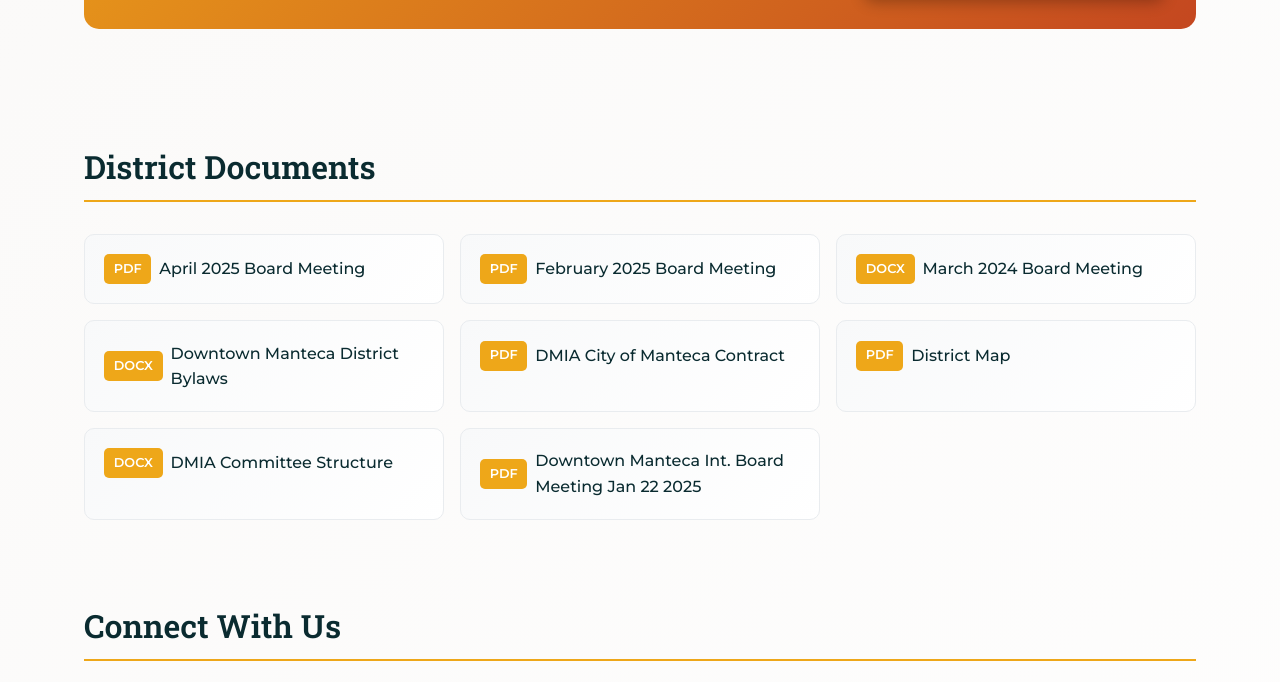
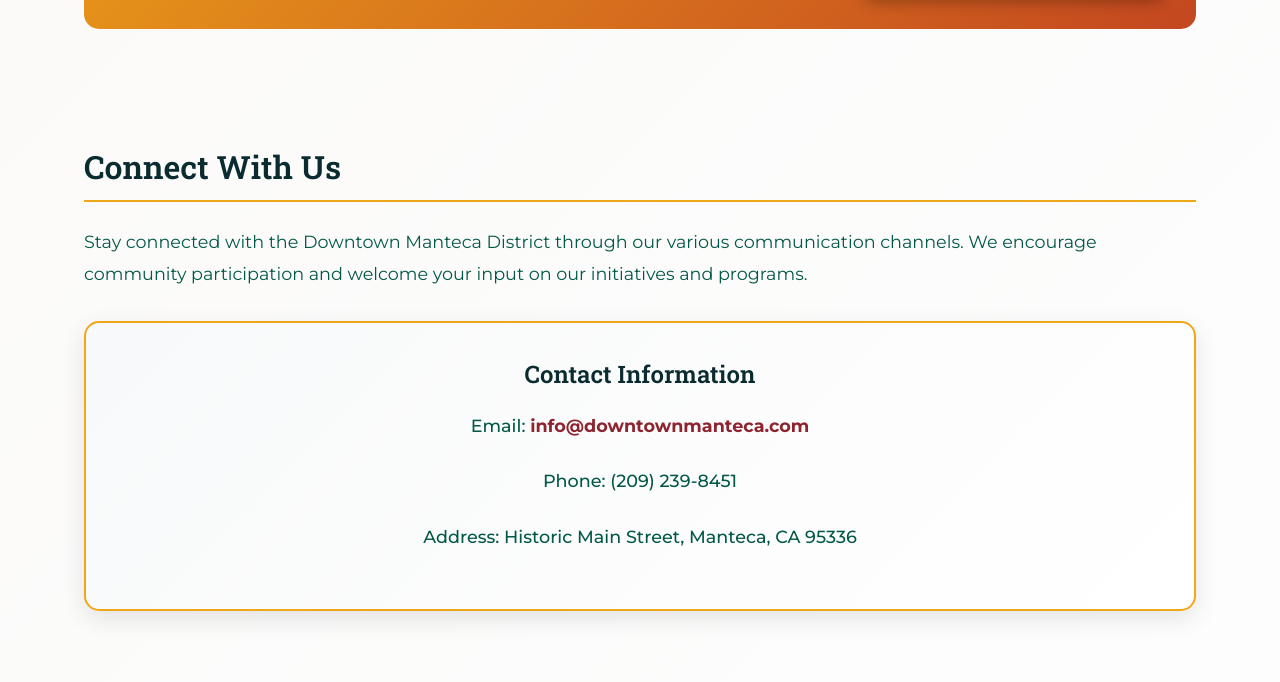
Before and after one commit to tlweave2/downtown-manteca, a plain HTML site: page aboutUs.html in a window 1280 px wide. Shown: the part 3211-3893 px from the top of the page. Drawn offline with Linux system fonts and the light colour scheme.

Commit message:
Update aboutUs.html

```diff
--- a/aboutUs.html
+++ b/aboutUs.html
@@ -682,60 +682,7 @@
 
 
 
-        <!-- District Documents -->
-        <section class="content-section">
-            <h2>District Documents</h2>
-            <div class="documents-grid">
-                <div class="document-item">
-                    <a href="documents/april-2025-board-meeting.pdf" download>
-                        <span class="document-icon">PDF</span>
-                        April 2025 Board Meeting
-                    </a>
-                </div>
-                <div class="document-item">
-                    <a href="documents/february-2025-board-meeting.pdf" download>
-                        <span class="document-icon">PDF</span>
-                        February 2025 Board Meeting
-                    </a>
-                </div>
-                <div class="document-item">
-                    <a href="documents/march-2024-board-meeting.docx" download>
-                        <span class="document-icon">DOCX</span>
-                        March 2024 Board Meeting
-                    </a>
-                </div>
-                <div class="document-item">
-                    <a href="documents/downtown-manteca-district-bylaws.docx" download>
-                        <span class="document-icon">DOCX</span>
-                        Downtown Manteca District Bylaws
-                    </a>
-                </div>
-                <div class="document-item">
-                    <a href="documents/dmia-city-manteca-contract.pdf" download>
-                        <span class="document-icon">PDF</span>
-                        DMIA City of Manteca Contract
-                    </a>
-                </div>
-                <div class="document-item">
-                    <a href="documents/district-map.pdf" download>
-                        <span class="document-icon">PDF</span>
-                        District Map
-                    </a>
-                </div>
-                <div class="document-item">
-                    <a href="documents/dmia-committee-structure.docx" download>
-                        <span class="document-icon">DOCX</span>
-                        DMIA Committee Structure
-                    </a>
-                </div>
-                <div class="document-item">
-                    <a href="documents/downtown-manteca-board-meeting-jan-22-2025.pdf" download>
-                        <span class="document-icon">PDF</span>
-                        Downtown Manteca Int. Board Meeting Jan 22 2025
-                    </a>
-                </div>
-            </div>
-        </section>
+
 
         <!-- Connect Section -->
         <section class="content-section">
```
